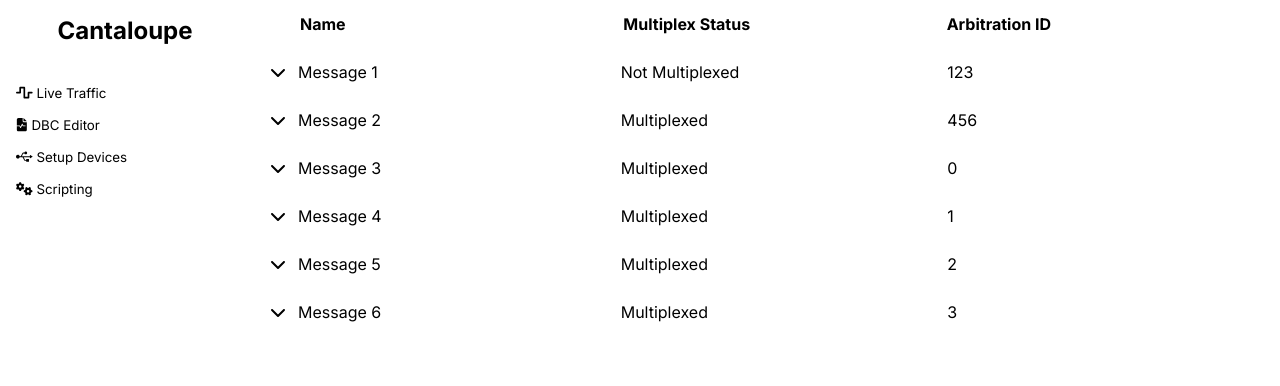
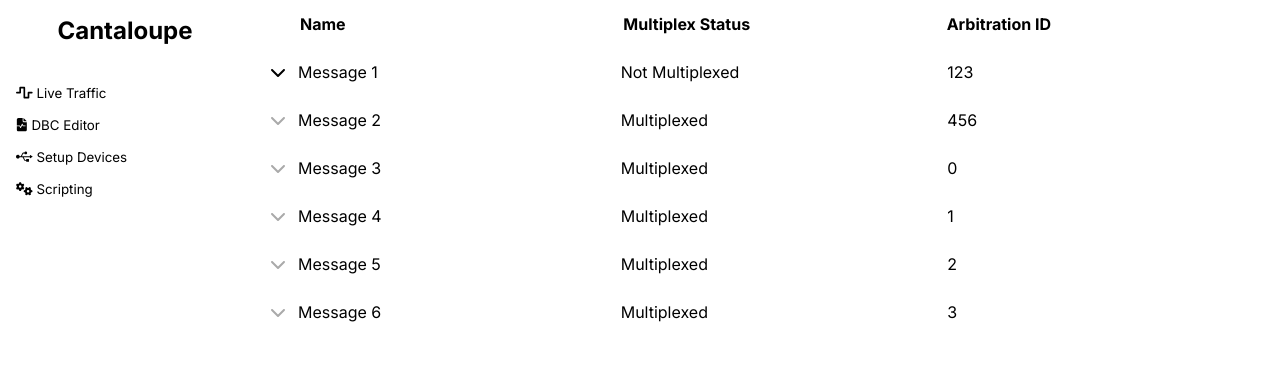
Before and after one commit to ArKade523/Cantaloupe, a React (Vite) app: page / in a window 1280 px wide. Shown: the top 386 px of the page. Built offline with nearby package versions, Linux system fonts and the light colour scheme.

Commit message:
Gray out signal dropdown if there are no signals

```diff
--- a/src/app/dbcgen/DBCEditor.tsx
+++ b/src/app/dbcgen/DBCEditor.tsx
@@ -87,7 +87,8 @@
 
     const handleContainerClick = (event: MouseEvent) => {
         // If the click target is outside the message list, deselect all
-        if (messageListRef.current && !messageListRef.current.contains(event.target as Node)) {
+        if (messageListRef.current &&
+            !messageListRef.current.contains(event.target as Node)) {
             handleDeselectAll();
         }
     };
@@ -114,6 +115,9 @@
                     console.error('Failed to parse clipboard data:', error);
                 }
             }
+        } else if (event.key === 'Escape') {
+            // Deselect all messages
+            handleDeselectAll();
         }
     };
 
--- a/src/app/dbcgen/MessageItem.tsx
+++ b/src/app/dbcgen/MessageItem.tsx
@@ -1,8 +1,8 @@
-import React, { useState } from "react";
-import { Message, MessageWrapper } from "src/types/Message";
+import React from "react";
+import { MessageWrapper } from "src/types/Message";
 import SignalItem from "./SignalItem";
 import { FontAwesomeIcon } from '@fortawesome/react-fontawesome';
-import { faChevronDown, faChevronUp } from '@fortawesome/free-solid-svg-icons';
+import { faChevronDown } from '@fortawesome/free-solid-svg-icons';
 import ResizableInput from "../components/ResizableInput";
 
 function MessageItem(
@@ -25,11 +25,19 @@
     return (
         <div className={`message-item ${messageWrapper.selected ? 'selected' : ''}`}>
             <div className="message-details">
-                <FontAwesomeIcon
-                    icon={faChevronDown}
-                    onClick={handleToggle}
-                    className={`arrow-icon ${messageWrapper.toggled ? 'flip-up' : 'flip-down'}`}
-                />
+                {messageWrapper.message.signals.length > 0 ? (
+                    <FontAwesomeIcon
+                        icon={faChevronDown}
+                        onClick={handleToggle}
+                        className={`arrow-icon ${messageWrapper.toggled ? 'flip-up' : 'flip-down'}`}
+                    />
+                ) : (
+                    <FontAwesomeIcon
+                        icon={faChevronDown}
+                        className="arrow-icon"
+                        color="#aaa"
+                    />
+                )}
                 <div id="message-name">
                     <ResizableInput value={messageWrapper.message.name}
                         onChange={e =>
```
